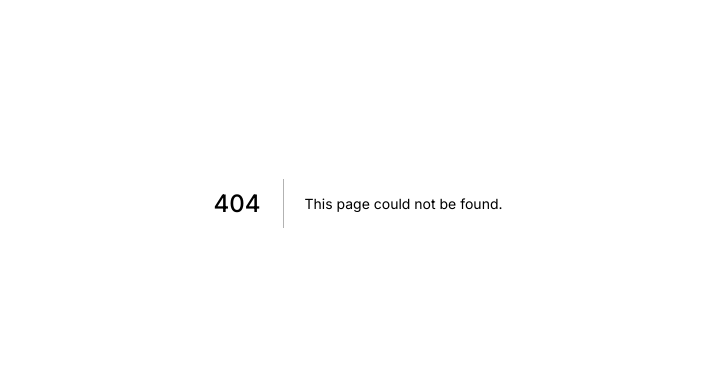
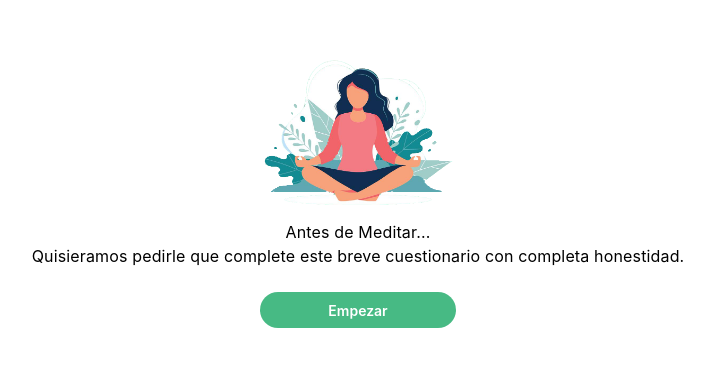
Before and after one commit to GATLA-Meditations/GATLA-Frontend, a Next.js app: page /pretesting in a window 1280 px wide. Before the commit this address had no page. Shown: the part 197-564 px from the top of the page, without its empty margins (282-992 px from the left). Built offline with nearby package versions, Linux system fonts and the light colour scheme.

Commit message:
feat: pre testing page

```diff
--- /dev/null
+++ b/src/pages/pretesting/index.tsx
@@ -0,0 +1,32 @@
+import Button from '@/components/Button';
+import { Box, Typography } from '@mui/material';
+import React from 'react';
+import Image from 'next/image'; // Import the Image component from next/image
+import './style.css';
+import image from '../../assets/images/prepagesimg.png';
+
+const PreTesting = () => {
+    return (
+        <Box
+            display={'flex'}
+            flexDirection={'column'}
+            alignItems={'center'}
+            height={'100vh'}
+            justifyContent={'center'}
+        >
+            <Image src={image} width={200} alt="pretesting" className="image" />
+            <Typography className="title">Antes de Meditar...</Typography>
+            <Typography className="text">
+                Quisieramos pedirle que complete este breve cuestionario con
+                completa honestidad.
+            </Typography>
+            <Box margin={'3vh'}>
+                <Button variant="green" size="medium">
+                    Empezar
+                </Button>
+            </Box>
+        </Box>
+    );
+};
+
+export default PreTesting;
--- /dev/null
+++ b/src/pages/pretesting/style.css
@@ -0,0 +1,16 @@
+.title {
+    color: #000;
+
+    text-align: center;
+    font-family: 'Inria Serif';
+    font-size: 32px;
+    font-weight: 700;
+    letter-spacing: 0.64px;
+}
+
+.text {
+    font-family: Inter, sans-serif !important;
+    font-size: 17px;
+    font-weight: 500;
+    text-align: center;
+}
```
Also changed, not shown: src/assets/images/prepagesimg.png (added).
